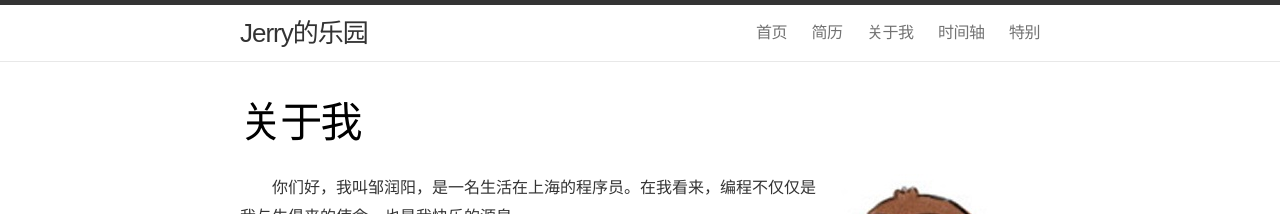
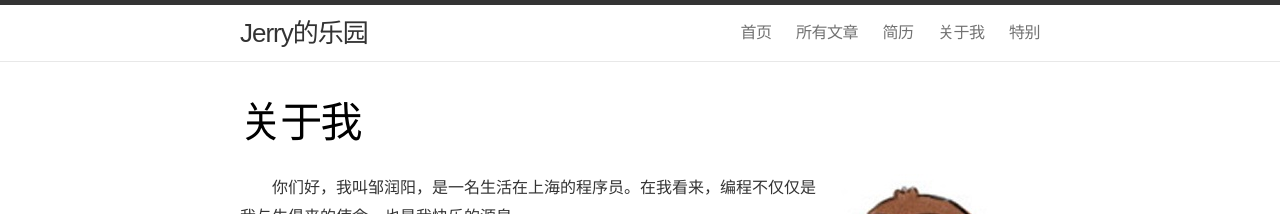
Before and after one commit to zry656565/heaven-blog, a Jekyll site: the page built from 3_about.md, in a window 1280 px wide. Shown: the top 214 px of the page. Built offline with Jekyll 4.4.1, drawn with Linux system fonts in a browser that asks for light colours; comment, search, counter and statistics services are not loaded.

Commit message:
remove timeaxis page

```diff
--- a/3_timeaxis.md
+++ b/1_articles.md
@@ -1,6 +1,6 @@
 ---
-title: 时间轴
-permalink: /timeaxis/
+title: 所有文章
+permalink: /articles/
 nav: true
 ---
 
```
Also changed, not shown: 2_resume.md (renamed from 1_resume.md), 3_about.md (renamed from 2_about.md).
